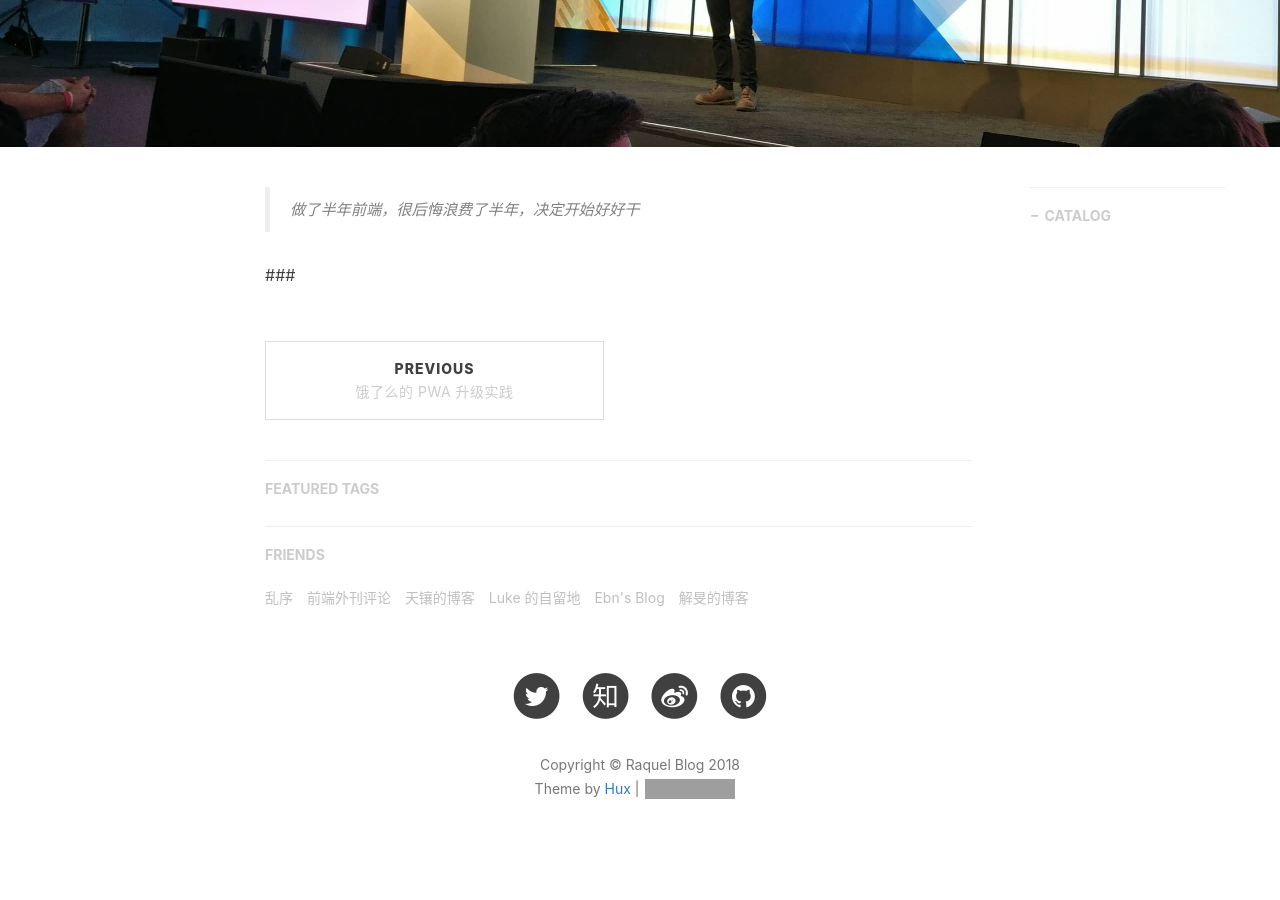
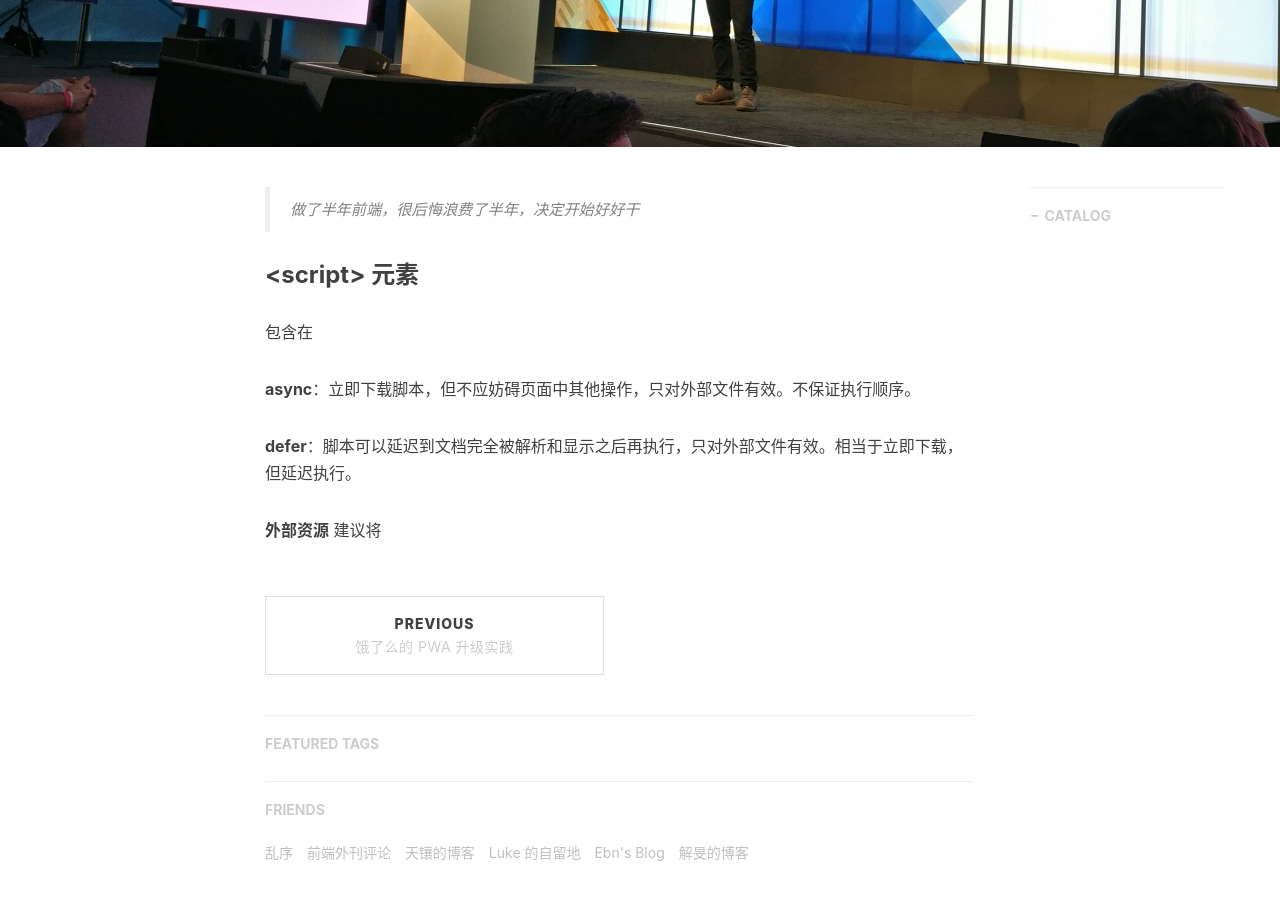
Before and after one commit to RaquelMao/RaquelMao.github.io, a Jekyll site: the page built from _posts/2018-04-10-reading-javascript.markdown, in a window 1280 px wide and 900 px high, scrolled down 376 px. Built offline with Jekyll 4.4.1, drawn with Linux system fonts in a browser that asks for light colours; nearby versions of some CDN libraries; comment, search, counter and statistics services are not loaded; some of the changed lines change nothing that is shown; grey boxes are pictures that could not be loaded.

Commit message:
add article

```diff
--- a/_posts/2018-04-10-reading-javascript.markdown
+++ b/_posts/2018-04-10-reading-javascript.markdown
@@ -12,32 +12,12 @@
 
 >做了半年前端，很后悔浪费了半年，决定开始好好干
 
-###
+### \<script\> 元素
 
-<script>
-
-元素
-
-包含在
-
-<script>
-
-内部的JavaScript代码被从上到下依次解释，在解释完成前，页面中的其余内容不会被浏览器加载或者显示。
+包含在 <script> 内部的JavaScript代码被从上到下依次解释，在解释完成前，页面中的其余内容不会被浏览器加载或者显示。
 
 **async**：立即下载脚本，但不应妨碍页面中其他操作，只对外部文件有效。不保证执行顺序。
 
 **defer**：脚本可以延迟到文档完全被解析和显示之后再执行，只对外部文件有效。相当于立即下载，但延迟执行。
 
-**外部资源** 建议将
-
-<script>
-
-标签尽量放到body底部（浏览器在遇到
-
-<body>
-
-标签才开始出现内容）。IE 8， Firefox 3.5， Safari 4和Chrome 2都允许并行下载JavaScript文件，这样在下载外部资源时不会阻塞其他
-
-<script>
-
-标签。
+**外部资源** 建议将 <script> 标签尽量放到body底部（浏览器在遇到 <body> 标签才开始出现内容）。IE 8， Firefox 3.5， Safari 4和Chrome 2都允许并行下载JavaScript文件，这样在下载外部资源时不会阻塞其他 <script> 标签。
```
